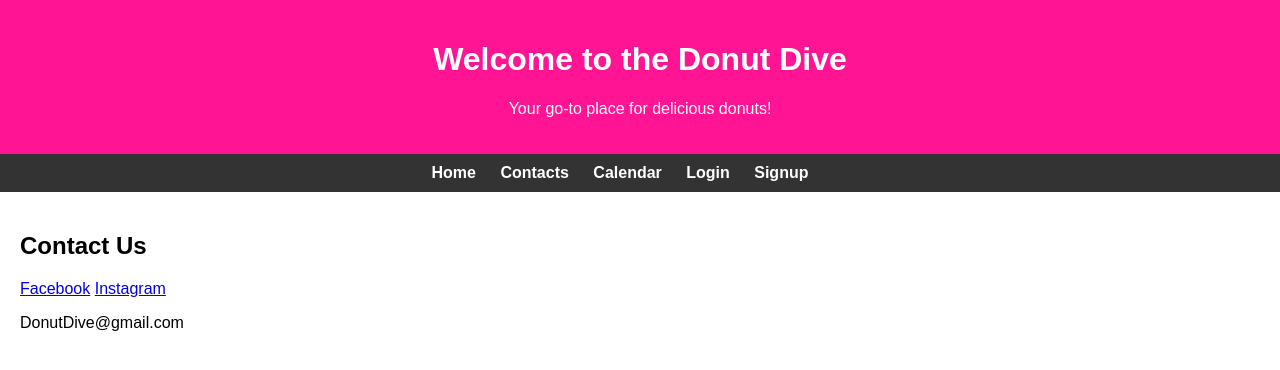
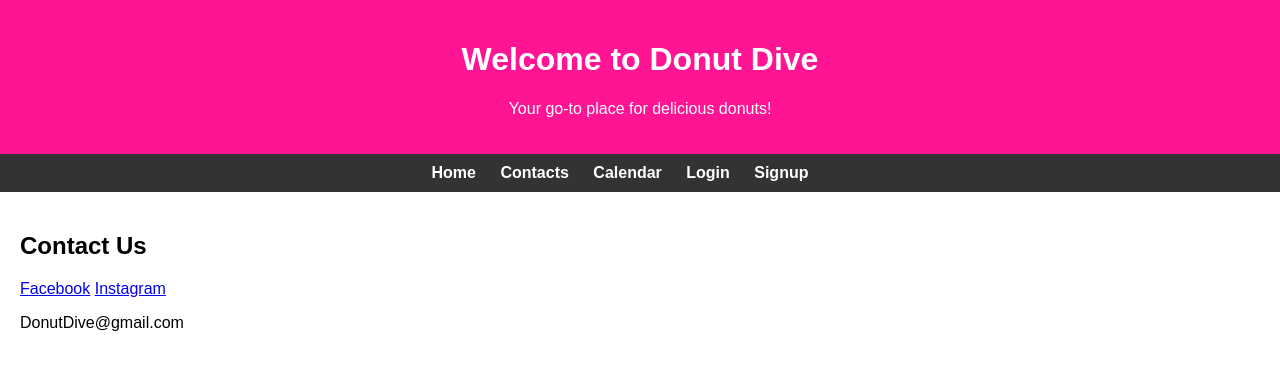
Before and after one commit to Jspiel9/DonutDive-master, a Django app: page /Contacts/ in a window 1280 px wide. Shown: the top 370 px of the page. Run offline with Django 5.2, Linux system fonts and the light colour scheme.

Commit message:
Updated the Header

```diff
--- a/Application/templates/Application/Contacts.html
+++ b/Application/templates/Application/Contacts.html
@@ -12,7 +12,7 @@
 
 <body>
     <header>
-        <h1>Welcome to the Donut Dive</h1>
+        <h1>Welcome to Donut Dive</h1>
         <p>Your go-to place for delicious donuts!</p>
     </header>
 
```
Also changed, not shown: db.sqlite3.
